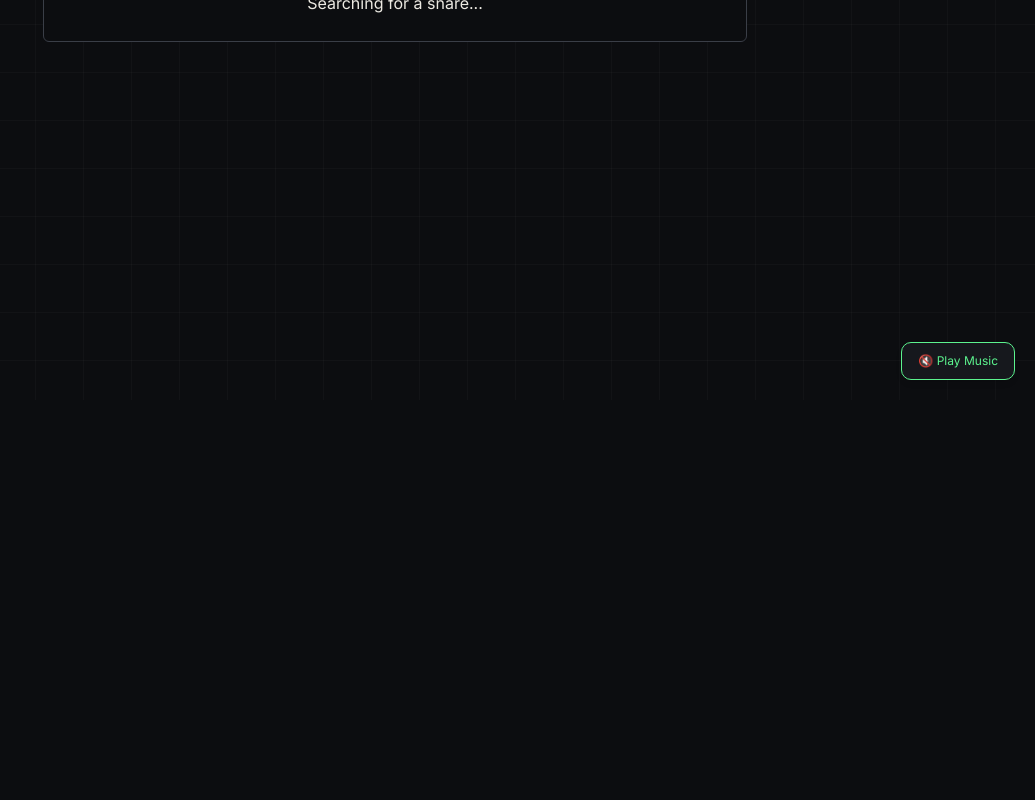
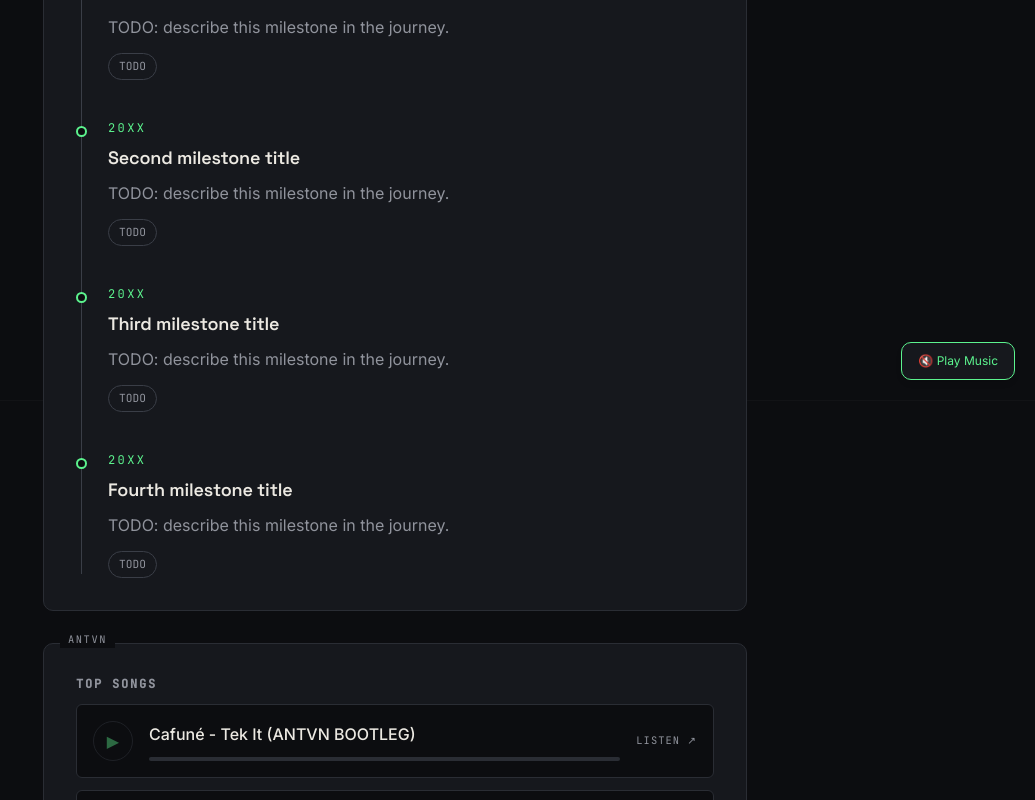
Before and after one commit to antondurov/portfolio-website, a React (Vite) app in the folder src/frontend/: page /music in a window 1280 px wide. Shown: the part 400-1200 px from the top of the page, without its empty margins (245-1280 px from the left). Before the commit the page ends 800 px from the top, so only its background shows below. Built offline with nearby package versions, Linux system fonts and the light colour scheme.

Commit message:
Skeleton setup with claude

```diff
--- /dev/null
+++ b/src/frontend/components/ui/TrackPlayer.tsx
@@ -0,0 +1,71 @@
+import { useRef, useState } from "react";
+
+interface TrackPlayerProps {
+  title: string;
+  /** Direct audio file to play in-page. Leave unset until tracks are hosted. */
+  audioSrc?: string;
+  /** Fallback link (e.g. SoundCloud) shown while no audioSrc is wired up. */
+  externalUrl?: string;
+}
+
+/**
+ * Skeleton for a self-hosted track player, replacing the old SoundCloud
+ * iframe embeds. Plays audioSrc directly when provided; otherwise renders a
+ * disabled control with a link out. Progress bar is a placeholder -- wire it
+ * up to real playback position once audioSrc lands.
+ */
+function TrackPlayer({ title, audioSrc, externalUrl }: TrackPlayerProps) {
+  const [isPlaying, setIsPlaying] = useState(false);
+  const audioRef = useRef<HTMLAudioElement>(null);
+
+  function togglePlay() {
+    const audio = audioRef.current;
+    if (!audio) return;
+
+    if (isPlaying) {
+      audio.pause();
+    } else {
+      audio.play();
+    }
+    setIsPlaying((prev) => !prev);
+  }
+
+  return (
+    <div className="flex items-center gap-4 rounded-(--radius-sm) border border-line bg-bg p-4">
+      <button
+        type="button"
+        onClick={togglePlay}
+        disabled={!audioSrc}
+        aria-label={isPlaying ? `Pause ${title}` : `Play ${title}`}
+        className="flex h-10 w-10 shrink-0 items-center justify-center rounded-full border border-line-strong text-accent disabled:cursor-not-allowed disabled:opacity-40 not-disabled:hover:bg-accent not-disabled:hover:text-bg"
+      >
+        {isPlaying ? "❚❚" : "▶"}
+      </button>
+
+      <div className="min-w-0 flex-1">
+        <p className="truncate font-medium">{title}</p>
+        {/* Placeholder progress track -- swap for real playback position later */}
+        <div className="mt-2 h-1 w-full rounded-full bg-line">
+          <div className="h-full w-0 rounded-full bg-accent" />
+        </div>
+      </div>
+
+      {!audioSrc && externalUrl && (
+        <a
+          href={externalUrl}
+          target="_blank"
+          rel="noreferrer noopener"
+          className="shrink-0 font-mono text-[0.65rem] tracking-widest text-text-muted uppercase hover:text-accent"
+        >
+          Listen ↗
+        </a>
+      )}
+
+      {audioSrc && (
+        <audio ref={audioRef} src={audioSrc} onEnded={() => setIsPlaying(false)} />
+      )}
+    </div>
+  );
+}
+
+export default TrackPlayer;
--- a/src/frontend/data/musicData.ts
+++ b/src/frontend/data/musicData.ts
@@ -23,4 +23,32 @@ export const musicData = {
       futureGoals: "I asprire to tell a story through my music, to create a unique sound that resonates with listeners and leaves a lasting impact.",
       philosophy: "Music is a universal language that can connect people from all walks of life. I believe in the power of music to evoke emotions, inspire change, and bring people together.",
     },
+    // Placeholder skeleton -- replace with real milestones (first DAW, first
+    // release, viral moments, label signings, etc.) once the page is ready.
+    timeline: [
+      {
+        year: "20XX",
+        title: "First milestone title",
+        description: "TODO: describe this milestone in the journey.",
+        tags: ["TODO"],
+      },
+      {
+        year: "20XX",
+        title: "Second milestone title",
+        description: "TODO: describe this milestone in the journey.",
+        tags: ["TODO"],
+      },
+      {
+        year: "20XX",
+        title: "Third milestone title",
+        description: "TODO: describe this milestone in the journey.",
+        tags: ["TODO"],
+      },
+      {
+        year: "20XX",
+        title: "Fourth milestone title",
+        description: "TODO: describe this milestone in the journey.",
+        tags: ["TODO"],
+      },
+    ],
   };
--- a/src/frontend/pages/Music.tsx
+++ b/src/frontend/pages/Music.tsx
@@ -2,12 +2,15 @@ import Page from "@/components/layout/Page";
 import Panel from "@/components/ui/Panel";
 import KeyValueRow from "@/components/ui/KeyValueRow";
 import LevelMeter from "@/components/ui/LevelMeter";
+import Eyebrow from "@/components/ui/Eyebrow";
+import Tag from "@/components/ui/Tag";
+import TrackPlayer from "@/components/ui/TrackPlayer";
 import { musicData } from "../data/musicData";
-import RotatingText from "../components/ui/LoadingScreenText";
 
 type Song = {
   title: string;
   soundcloudUrl: string;
+  audioSrc?: string;
 };
 
 type Profile = {
@@ -22,6 +25,54 @@ type About = {
   philosophy: string;
 };
 
+type TimelineEvent = {
+  year: string;
+  title: string;
+  description: string;
+  tags?: string[];
+};
+
+function Timeline({ events }: { events: TimelineEvent[] }) {
+  return (
+    <div className="relative pl-8">
+      <div
+        className="absolute top-1 bottom-1 left-[5px] w-px bg-line-strong"
+        aria-hidden="true"
+      />
+      <ol className="space-y-10">
+        {events.map((event, index) => (
+          <li key={index} className="relative">
+            <span
+              className="absolute top-1.5 -left-8 h-[11px] w-[11px] rounded-full border-2 border-accent bg-bg"
+              aria-hidden="true"
+            />
+            <Eyebrow>{event.year}</Eyebrow>
+            <h3 className="mt-2 font-display text-lg font-semibold">
+              {event.title}
+            </h3>
+            <p className="mt-2 text-text-muted">{event.description}</p>
+            {event.tags && event.tags.length > 0 && (
+              <div className="mt-3 flex flex-wrap gap-2">
+                {event.tags.map((tag) => (
+                  <Tag key={tag}>{tag}</Tag>
+                ))}
+              </div>
+            )}
+          </li>
+        ))}
+      </ol>
+    </div>
+  );
+}
+
+function TimelinePanel({ events }: { events: TimelineEvent[] }) {
+  return (
+    <Panel label="Timeline">
+      <Timeline events={events} />
+    </Panel>
+  );
+}
+
 function SongList({ title, songs }: { title: string; songs: Song[] }) {
   if (songs.length === 0) return null;
   return (
@@ -29,16 +80,13 @@ function SongList({ title, songs }: { title: string; songs: Song[] }) {
       <h3 className="font-mono text-xs tracking-[0.15em] text-text-muted uppercase">
         {title}
       </h3>
-      <ul className="mt-3 space-y-4">
+      <ul className="mt-3 space-y-3">
         {songs.map((song, index) => (
           <li key={index}>
-            <span className="font-medium">{song.title}</span>
-            <iframe
-              className="mt-2 w-full rounded-sm"
-              width="100%"
-              height="150"
-              src={song.soundcloudUrl}
+            <TrackPlayer
               title={song.title}
+              audioSrc={song.audioSrc}
+              externalUrl={song.soundcloudUrl}
             />
           </li>
         ))}
@@ -46,7 +94,6 @@ function SongList({ title, songs }: { title: string; songs: Song[] }) {
     </div>
   );
 }
-
 
 function ProfilePanel({ profile }: { profile: Profile }) {
   return (
@@ -72,18 +119,8 @@ function AboutPanel({ about }: { about: About }) {
   );
 }
 
-function ComingSoon() {
-  return (
-    <div className="flex flex-col items-center justify-center space-y-4 rounded-sm border border-line-strong bg-bg p-6 text-center">
-      <h3 className="font-display text-lg font-semibold">Coming Soon</h3>
-      <p className="text-text-muted">
-        <RotatingText />
-      </p>
-    </div>
-  )
-}
-
-function ComingSoonPage() {
+function Music() {
+  const { antvn, toja, about, timeline } = musicData;
 
   return (
     <Page
@@ -92,31 +129,46 @@ function ComingSoonPage() {
       intro="My journey as a producer and artist over the years."
     >
       <div className="space-y-8">
-      {/*
+        <TimelinePanel events={timeline} />
         <ProfilePanel profile={antvn} />
         <ProfilePanel profile={toja} />
         <LevelMeter seed={4} />
         <AboutPanel about={about} />
-      */}
-        <ComingSoon />
       </div>
     </Page>
   );
 }
 
-export function MusicShowcase() {
-  const { antvn, toja, about } = musicData;
-  return (
-    <Page
-      eyebrow="Discography"
-      title="Music"
-      intro="My journey as a producer and artist over the years."
-      >
-      <ProfilePanel profile={antvn} />
-      <ProfilePanel profile={toja} />
-      <LevelMeter seed={4} />
-      <AboutPanel about={about} />
-    </Page>
-  );
-}
-export default ComingSoonPage;
+export default Music;
+
+/*
+ * Coming Soon placeholder -- kept around in case the page needs to fall
+ * back to this while real content is still missing. Not currently used.
+ *
+ * import RotatingText from "../components/ui/LoadingScreenText";
+ *
+ * function ComingSoon() {
+ *   return (
+ *     <div className="flex flex-col items-center justify-center space-y-4 rounded-sm border border-line-strong bg-bg p-6 text-center">
+ *       <h3 className="font-display text-lg font-semibold">Coming Soon</h3>
+ *       <p className="text-text-muted">
+ *         <RotatingText />
+ *       </p>
+ *     </div>
+ *   );
+ * }
+ *
+ * function ComingSoonPage() {
+ *   return (
+ *     <Page
+ *       eyebrow="Discography"
+ *       title="Music"
+ *       intro="My journey as a producer and artist over the years."
+ *     >
+ *       <div className="space-y-8">
+ *         <ComingSoon />
+ *       </div>
+ *     </Page>
+ *   );
+ * }
+ */
```
